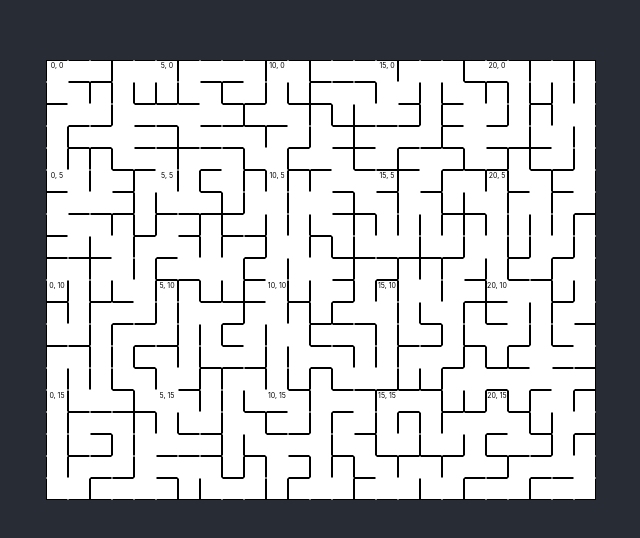
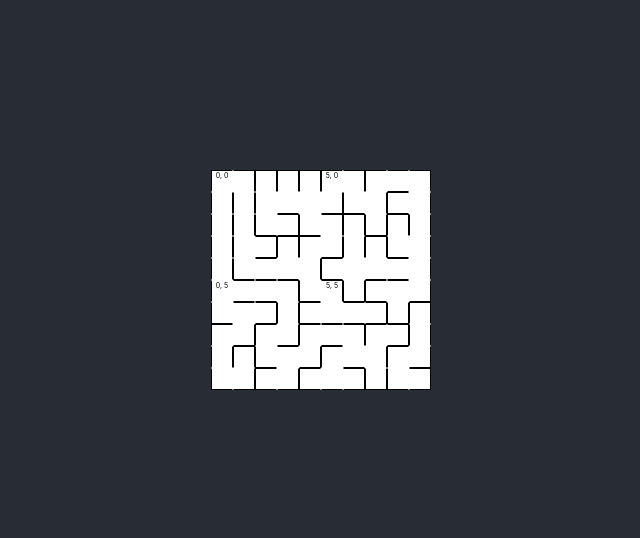
Before and after one commit to ob-ivan/maze-generator, a React (Create React App) app: page / in a window 1280 px wide. Shown: the part 120-658 px from the top of the page, without its empty margins (319-959 px from the left). Built offline with nearby package versions, Linux system fonts and the light colour scheme.

Commit message:
DEBUG: Reduce maze size and add debug prints

```diff
--- a/src/App.tsx
+++ b/src/App.tsx
@@ -6,7 +6,7 @@ function App() {
   return (
     <div className="App">
       <header className="App-header">
-          <Maze maxX={25} maxY={20}/>
+          <Maze maxX={10} maxY={10}/>
       </header>
     </div>
   );
--- a/src/maze/Maze.tsx
+++ b/src/maze/Maze.tsx
@@ -148,7 +148,7 @@ export class Maze extends React.Component<MazeProps, MazeState> {
                             'maze--cell__wall-down': !cell.canWalkDown(),
                             'maze--cell__wall-left': !cell.canWalkLeft(),
                         })}>
-                            {x % 5 === 0 && y % 5 === 0 ? `${x}, ${y}`: ''}
+                            {x % 5 === 0 && y % 5 === 0 ? `${x}, ${y}` : ''}
                         </div>
                     )}
                 </div>
```
